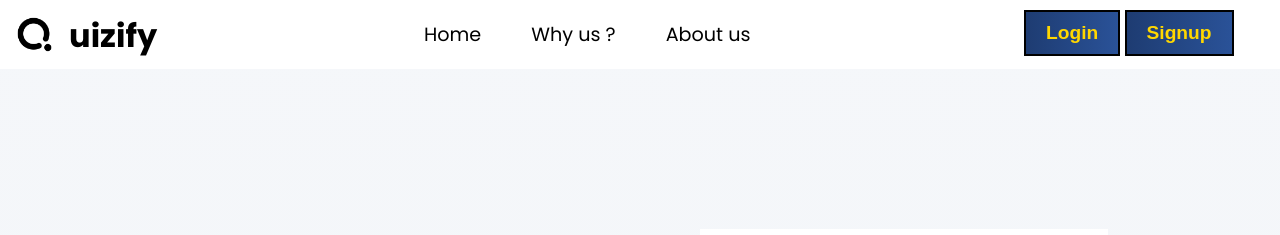
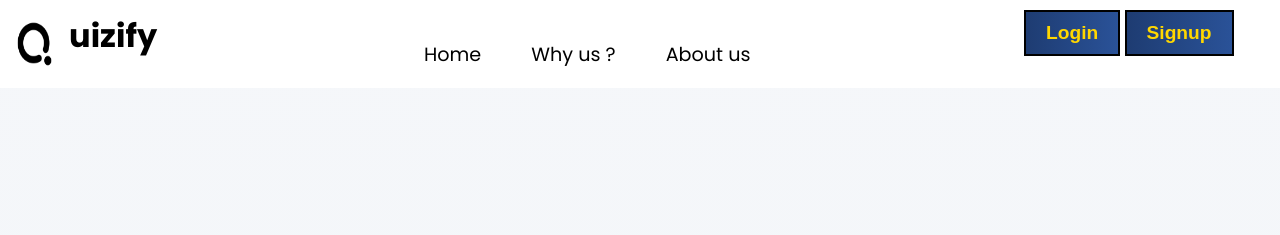
Before and after one commit to moiz-xyz/quiz-app, a plain HTML site: page index.html in a window 1280 px wide. Shown: the top 235 px of the page. Drawn offline with nearby package versions, Linux system fonts and the light colour scheme; some packages are replaced by stand-ins of ours; a script that the page names is missing.

Commit message:
animation uptaded

```diff
--- a/style.css
+++ b/style.css
@@ -842,3 +842,15 @@ padding-left: 20px;
     }
 
 }
+@media only screen  and (min-width: 1024px){
+    .lists >ul{
+    display: inline-flex;
+    gap: 50px;
+    font-size: larger;
+    margin-top: 40px;
+}
+    .logo>img{
+    width: 18%;
+    background-color: transparent;
+}
+}
```
